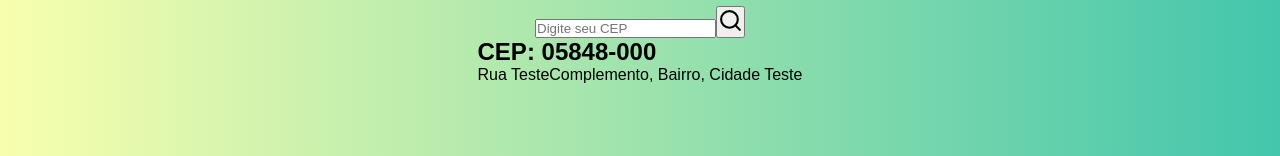
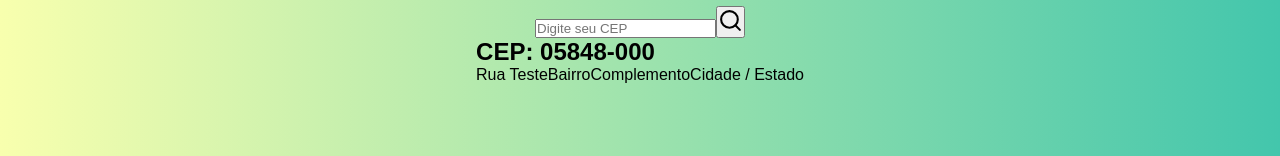
Before and after one commit to Raphael-Goulart/busca-cep, a React (Create React App) app: page / in a window 1280 px wide. Shown: the part 351-507 px from the top of the page. Built offline with nearby package versions, Linux system fonts and the light colour scheme.

Commit message:
adicionado texto de teste

```diff
--- a/src/App.js
+++ b/src/App.js
@@ -5,7 +5,7 @@ function App() {
       <h1 className="title">Buscador CEP</h1>
 
      <div className="containerInput">
-      <input type="text" placeholder="Digite seu CEP" maxlength="9"></input>
+      <input type="text" placeholder="Digite seu CEP"></input>
       <button   type="button" className="botao"><FiSearch size={25} color="#000000"/></button>
      </div>
 
@@ -13,7 +13,9 @@ function App() {
       <h2>CEP: 05848-000</h2>
 
       <span>Rua Teste</span>
-      <span>Complemento, Bairro, Cidade Teste</span>
+      <span>Bairro</span>
+      <span>Complemento</span>
+      <span>Cidade / Estado</span>
     </main>
     </div>
   );
```
